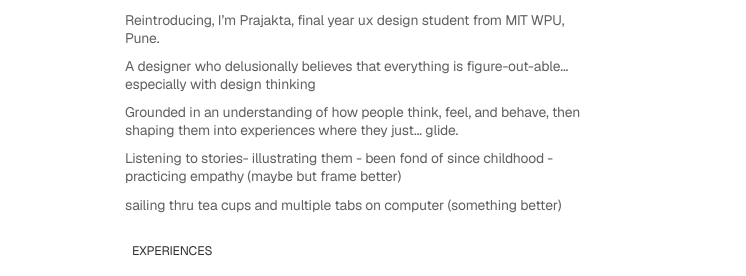
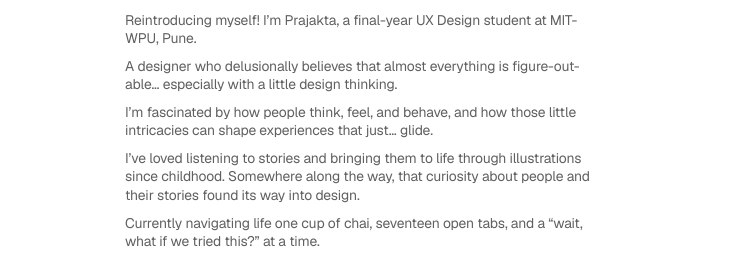
Before and after one commit to gigza-09/Portfolio-, a plain HTML site: page index.html in a window 1280 px wide. Shown: the part 3594-3870 px from the top of the page, 0-746 px from the left. Drawn offline with nearby package versions, Linux system fonts and the light colour scheme; a web font is replaced by a local one.

Commit message:
Rewrite About section intro text
Co-Authored-By: Claude Opus 5.5 <noreply@anthropic.com>

```diff
--- a/index.html
+++ b/index.html
@@ -186,11 +186,11 @@
       <div class="container about__grid">
         <div class="about__text">
           <h2 class="about__hi">Hi there, <img src="assets/figma/about/about-bow-2.png" alt="" width="24" height="19" /></h2>
-          <p>Reintroducing, I’m Prajakta, final year ux design student from MIT WPU, Pune.</p>
-          <p>A designer who delusionally believes that everything is figure-out-able... especially with design thinking</p>
-          <p>Grounded in an understanding of how people think, feel, and behave, then shaping them into experiences where they just... glide.</p>
-          <p>Listening to stories- illustrating them - been fond of since childhood - practicing empathy (maybe but frame better)</p>
-          <p>sailing thru tea cups and multiple tabs on computer (something better)</p>
+          <p>Reintroducing myself! I’m Prajakta, a final-year UX Design student at MIT-WPU, Pune.</p>
+          <p>A designer who delusionally believes that almost everything is figure-out-able… especially with a little design thinking.</p>
+          <p>I’m fascinated by how people think, feel, and behave, and how those little intricacies can shape experiences that just… glide.</p>
+          <p>I’ve loved listening to stories and bringing them to life through illustrations since childhood. Somewhere along the way, that curiosity about people and their stories found its way into design.</p>
+          <p>Currently navigating life one cup of chai, seventeen open tabs, and a “wait, what if we tried this?” at a time.</p>
 
           <div class="experience">
             <h3 class="label">Experiences</h3>
```
